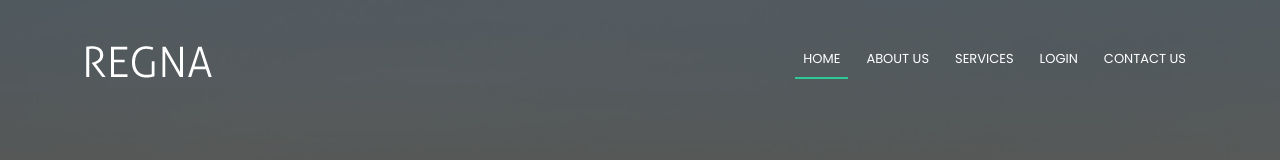
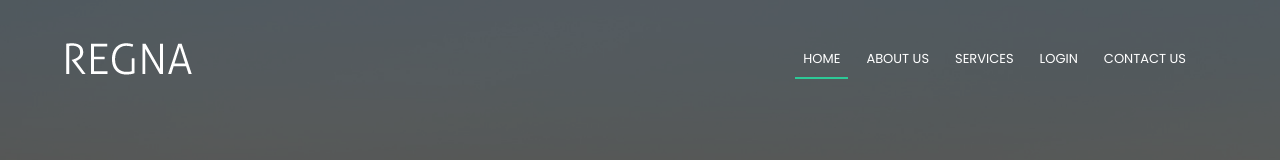
Before and after one commit to vidhya123cse/Frontend, a plain HTML site: page public/index.html in a window 1280 px wide. Shown: the top 160 px of the page. Drawn offline with Linux system fonts and the light colour scheme; some packages are replaced by stand-ins of ours.

Commit message:
Update style.css

```diff
--- a/public/css/style.css
+++ b/public/css/style.css
@@ -120,7 +120,7 @@ h6 {
 
 #header #logo img {
   padding: 0;
-  margin: 0;
+  margin: -20px;
 }
 
 #header.header-fixed {
```
